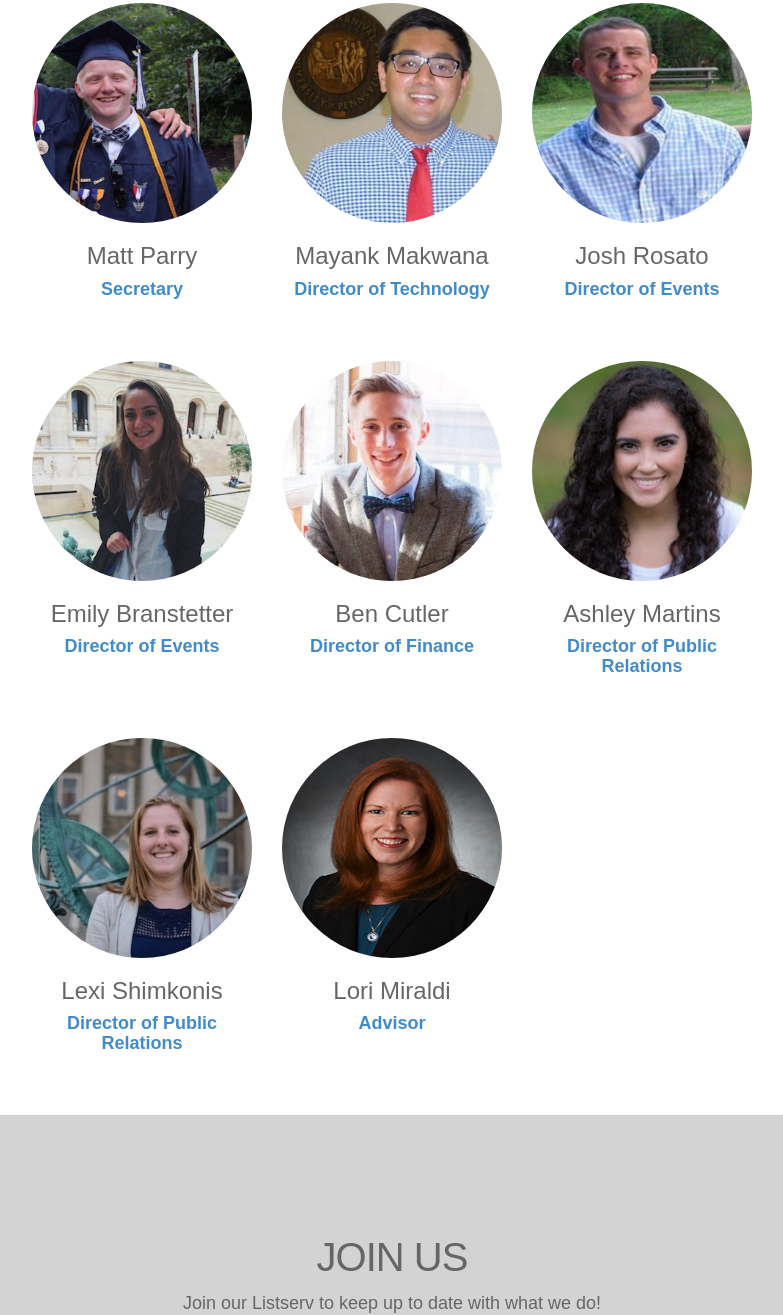
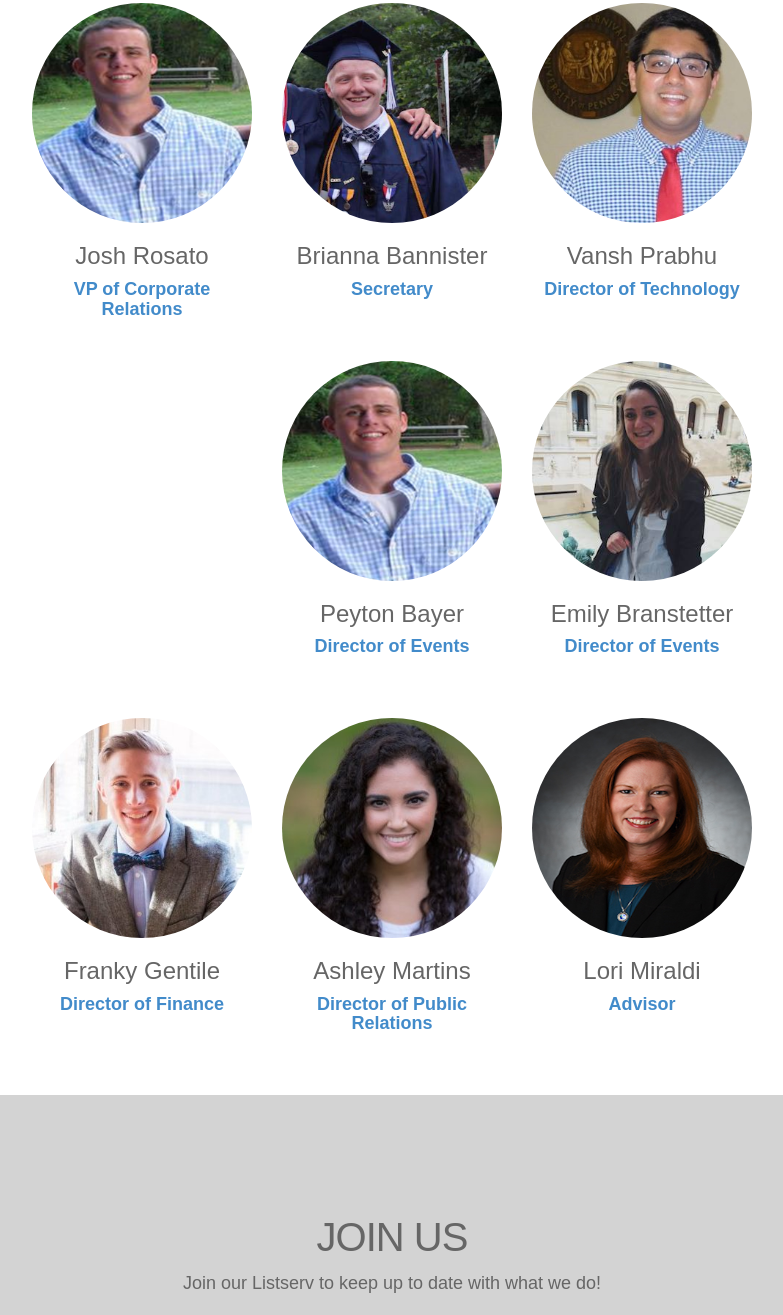
Before and after one commit to psueuc/psueuc.github.io, a plain HTML site: page index.html in a window 1280 px wide. Shown: the part 3180-4495 px from the top of the page, without its empty margins (248-1031 px from the left). Drawn offline with Linux system fonts and the light colour scheme; a script that the page names is missing; a web font is replaced by a local one.

Commit message:
Update index.html

```diff
--- a/index.html
+++ b/index.html
@@ -194,20 +194,26 @@
 						<br /><br />
 					</div>
 					<div class="col-md-4 text-center">
+						<img src="img/officer_pics/events_1.jpg" alt="" class="img-responsive headshot" />
+						<h3 class="officer-name">Josh Rosato</h2>
+						<h4 class="officer-pos"><a href="mailto:jpr5469@psu.edu">VP of Corporate Relations</a></h3>
+						<br /><br />
+					</div>
+					<div class="col-md-4 text-center">
 						<img src="img/officer_pics/secretary.jpg" alt="" class="img-responsive headshot" />
-						<h3 class="officer-name">Matt Parry</h2>
+						<h3 class="officer-name">Brianna Bannister</h2>
 						<h4 class="officer-pos"><a href="mailto:mbp5263@psu.edu">Secretary</h3>
 						</a><br /><br />
 					</div>
 					<div class="col-md-4 text-center">
 						<img src="img/officer_pics/technology.jpg" alt="" class="img-responsive headshot" />
-						<h3 class="officer-name">Mayank Makwana</h2>
-						<h4 class="officer-pos"><a href="mailto:mmm6622@psu.edu">Director of Technology</a></h3>
+						<h3 class="officer-name">Vansh Prabhu</h2>
+						<h4 class="officer-pos"><a href="mailto:vvp5146@psu.edu">Director of Technology</a></h3>
 						<br /><br />
 					</div>
 					<div class="col-md-4 text-center">
 						<img src="img/officer_pics/events_1.jpg" alt="" class="img-responsive headshot" />
-						<h3 class="officer-name">Josh Rosato</h2>
+						<h3 class="officer-name">Peyton Bayer</h2>
 						<h4 class="officer-pos"><a href="mailto:jpr5469@psu.edu">Director of Events</a></h3>
 						<br /><br />
 					</div>
@@ -219,7 +225,7 @@
 					</div>
 					<div class="col-md-4 text-center">
 						<img src="img/officer_pics/allocations.jpg" alt="" class="img-responsive headshot" />
-						<h3 class="officer-name">Ben Cutler</h2>
+						<h3 class="officer-name">Franky Gentile</h2>
 						<h4 class="officer-pos"><a href="mailto:bkc5206@psu.edu">Director of Finance</a></h3>
 						<br /><br />
 					</div>
@@ -227,12 +233,6 @@
 						<img src="img/officer_pics/pr_1.jpg" alt="" class="img-responsive headshot" />
 						<h3 class="officer-name">Ashley Martins</h2>
 						<h4 class="officer-pos"><a href="mailto:amm7436@psu.edu">Director of Public Relations</a></h3>
-						<br /><br />
-					</div>
-					<div class="col-md-4 text-center">
-						<img src="img/officer_pics/pr_2.jpg" alt="" class="img-responsive headshot" />
-						<h3 class="officer-name">Lexi Shimkonis</h2>
-						<h4 class="officer-pos"><a href="mailto:aes5698@psu.edu">Director of Public Relations</a></h3>
 						<br /><br />
 					</div>
 					<div class="col-md-4 text-center">
```
